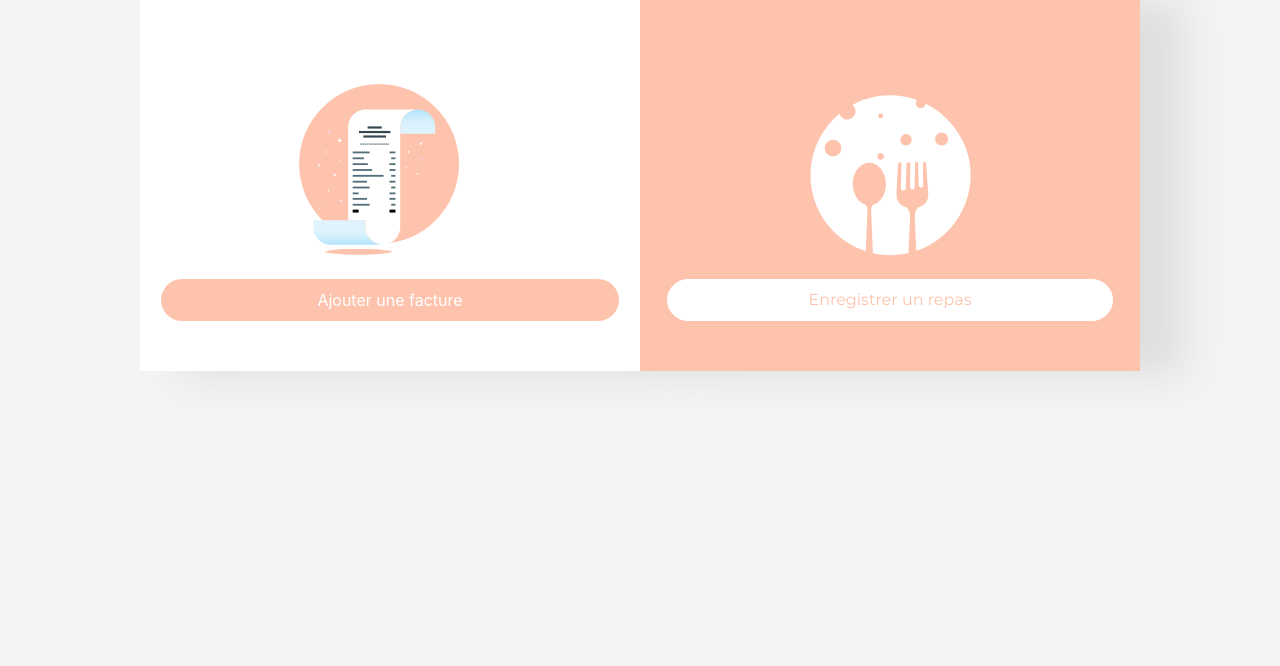
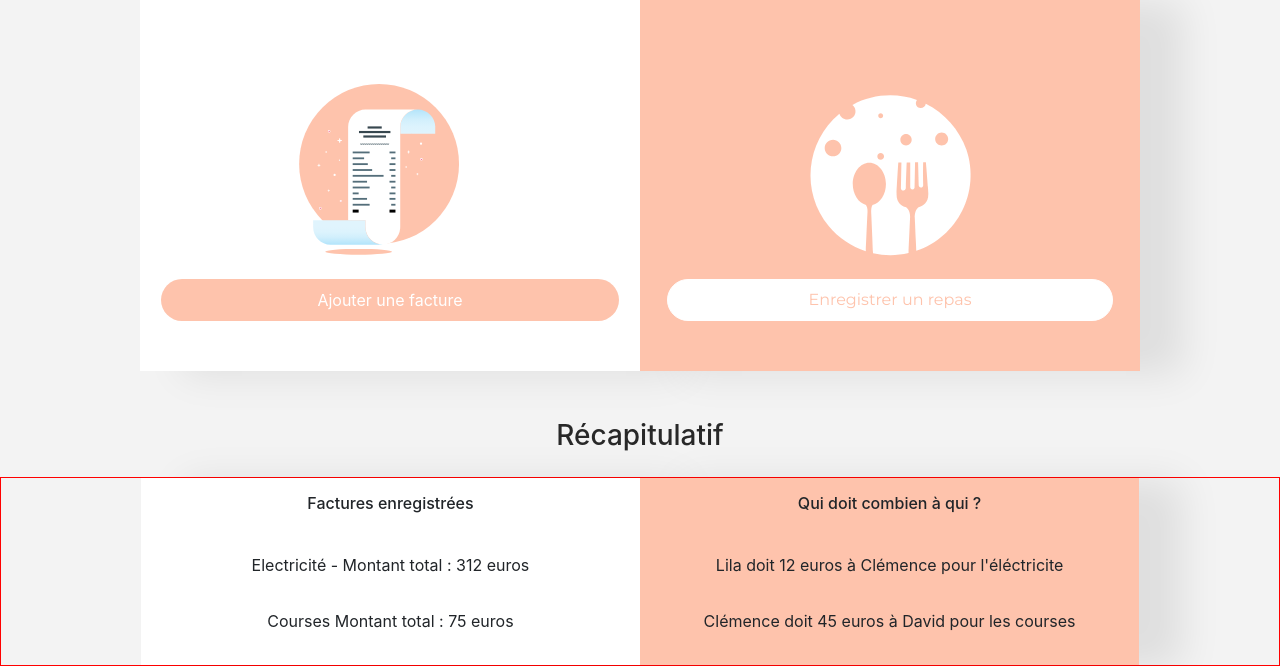
Before and after one commit to Dream-Team-of-Sab/projet-coloc, a Flask app: page /index.html/ in a window 1280 px wide. Shown: the part 251-917 px from the top of the page. Before the commit the page ends 622 px from the top, so only its background shows below. Run offline with Flask 2, Linux system fonts and the light colour scheme; some libraries are stand-ins or nearby versions.

Commit message:
ajout dashboard + resquest

```diff
--- a/app/templates/index.html
+++ b/app/templates/index.html
@@ -67,7 +67,7 @@
                                     <div class="form-group">
                                         <input type="text" class="form-control" id="recipient-name" placeholder="Date de consommation" name="date">
                                     </div>
-                                    <select class="form-control" name="number"> <!-- a verifier -->
+                                    <select class="form-control" name="number">
                                         <option>1/2</option>
                                         <option>1</option>
                                         <option>2</option>
@@ -76,7 +76,7 @@
                             </div>
                         </div>
                         <div class="modal-footer d-flex justify-content-center">
-                            <button type="button" class="bt btn-2">Valider</button>
+                            <button type="submit" class="bt btn-2">Valider</button>
                         </div>
                     </div>
                 </div>
@@ -98,6 +98,9 @@
                             <form>
                                 <div class="form-group">
                                     <input type="text" class="form-control" id="recipient-name" placeholder="Intitulé de la facture" name="title">
+                                    {% if existing_invoice == True %}
+                                        <p class="text-center">Une facture ayant ce titre existe déjà</p>
+                                    {% endif %}
                                 </div>
                                 <div class="form-group">
                                     <input type="text" class="form-control" id="recipient-name" placeholder="Date d'achat" name="date">
@@ -131,12 +134,36 @@
                             </form>
                         </div>
                         <div class="modal-footer d-flex justify-content-center">
-                            <button type="button" class="bt btn-2">Valider</button>
+                            <button type="submit" class="bt btn-2">Valider</button>
                         </div>
                     </div>
                 </div>
             </div>
         </div>
+
+        <!-- DASHBOARD -->
+        <h3 class="text-center mt-5">Récapitulatif</h3>
+        <div class="row index-item dashboard mt-4 d-flex justify-content-center">
+                <div class="col-12 col-md-5 side side-left">
+                    <div class="row d-flex flex-column">
+                        <h6 class="text-center p-3">Factures enregistrées</h6>
+                        <ul>
+                            <li class="text-center p-3">Electricité - Montant total : 312 euros</li>
+                            <li class="text-center p-3">Courses Montant total : 75 euros </li>
+                        </ul>
+                    </div>
+                </div>
+                <div class="col-12 col-md-5 side side-right">
+                    <div class="row d-flex flex-column ">
+                        <h6 class="text-center p-3">Qui doit combien à qui ?</h6>
+                        <ul>
+                            <li class="text-center p-3">Lila doit 12 euros à Clémence pour l'éléctricite</li>
+                            <li class="text-center p-3">Clémence doit 45 euros à David pour les courses</li>
+                        </ul>
+                    </div>
+                </div>
+        </div>
+
     </div>
 </body>
 </html>
--- a/app/templates/login.html
+++ b/app/templates/login.html
@@ -6,7 +6,6 @@
     <meta http-equiv="X-UA-Compatible" content="ie=edge">
     <title>Connexion</title>
     <link rel="stylesheet" href="{{ url_for('static', filename='style.css')}}">
-
 
     <!-- C'est le CDN de bootstrap pour que le site soit responsive  -->
     <link rel="stylesheet" href="https://stackpath.bootstrapcdn.com/bootstrap/4.3.1/css/bootstrap.min.css" integrity="sha384-ggOyR0iXCbMQv3Xipma34MD+dH/1fQ784/j6cY/iJTQUOhcWr7x9JvoRxT2MZw1T" crossorigin="anonymous">
@@ -33,7 +32,7 @@
                 <p class="text-center my-4">Vous avez déja un compte ? Identifiez-vous</p>
 
                 {% if error == True %}
-                <p>Aucun compte n'est associé à ces identifiants</p>
+                <p>Les informations entrées ne sont valides</p>
                 {% endif%}
 
                 <div class="form-group">
--- a/app/templates/sign.html
+++ b/app/templates/sign.html
@@ -46,7 +46,7 @@
                 <p>Créer un compte</p>
 
                 {% if existing_email == True %}
-                <p class="text-center">Ces informations sont déjà liées à un compte existant</p>
+                <p class="text-center">There is already an account linked to this email</p>
                 {% endif %}
 
                 <div class="form-group">
```
